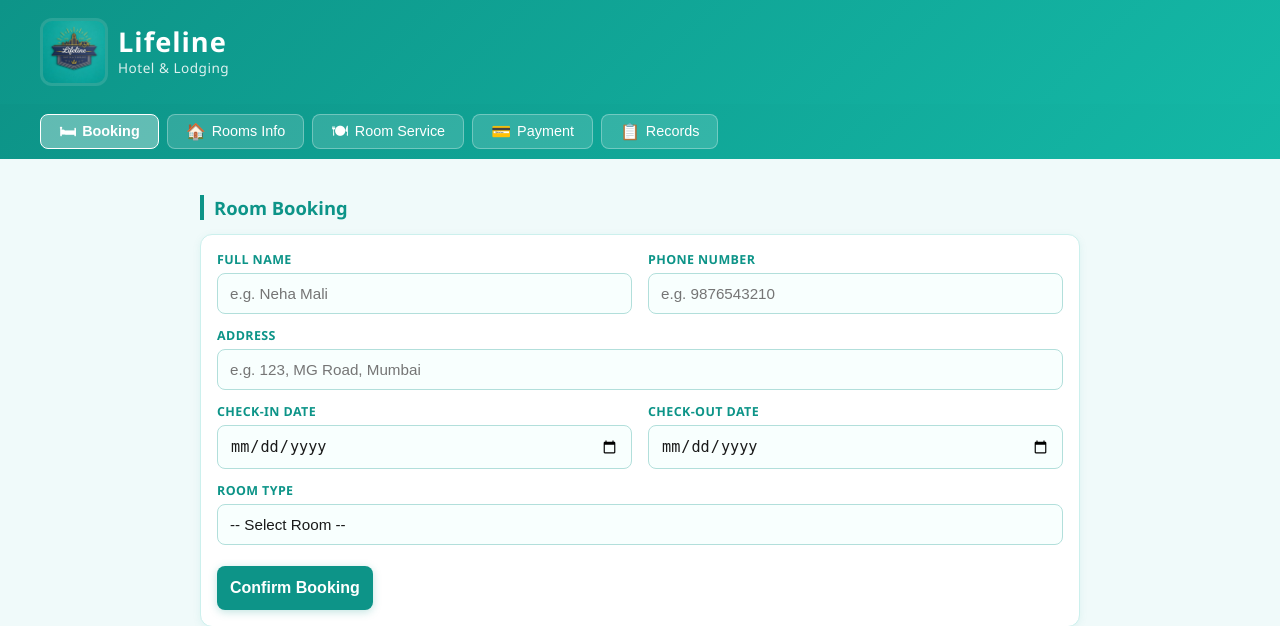
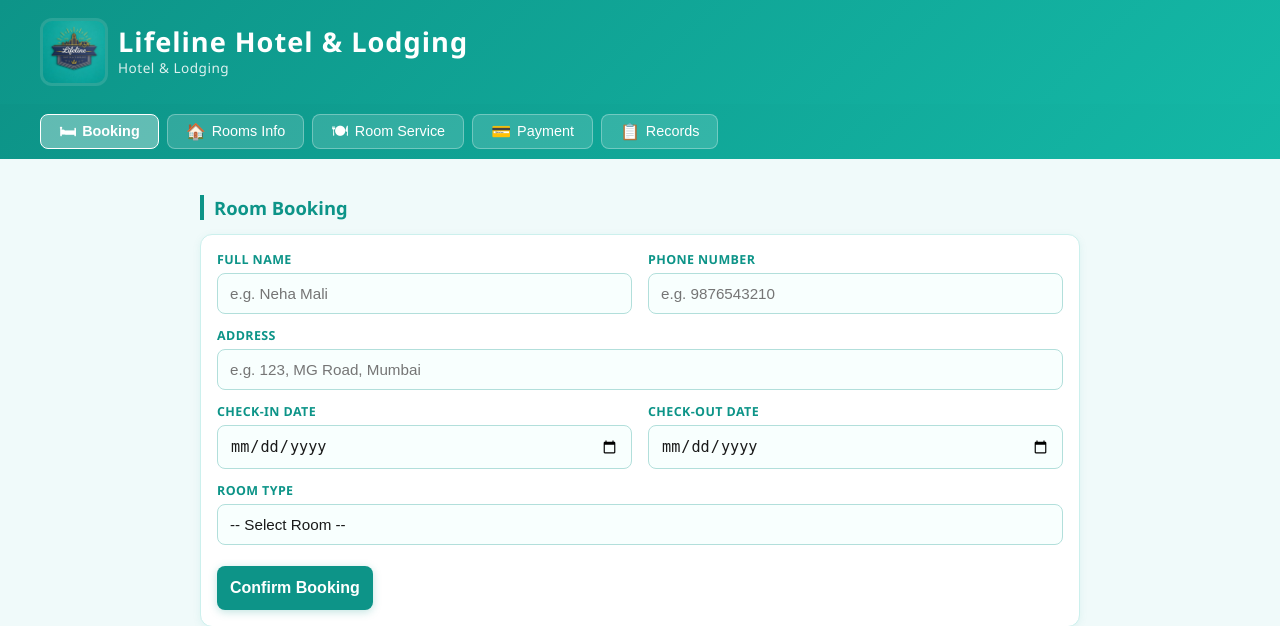
Before and after one commit to NehaMali04/hotel-lifeline, a Flask app: page / in a window 1280 px wide. Shown: the top 626 px of the page. Run offline with Flask 3, Linux system fonts and the light colour scheme.

Commit message:
Header title: Lifeline Hotel & Lodging

```diff
--- a/templates/index.html
+++ b/templates/index.html
@@ -167,7 +167,7 @@
 <header>
   <img src="/static/logo.jpg" alt="Lifeline Logo"/>
   <div class="header-text">
-    <h1>Lifeline</h1>
+    <h1>Lifeline Hotel & Lodging</h1>
     <p>Hotel & Lodging</p>
   </div>
 </header>
```
